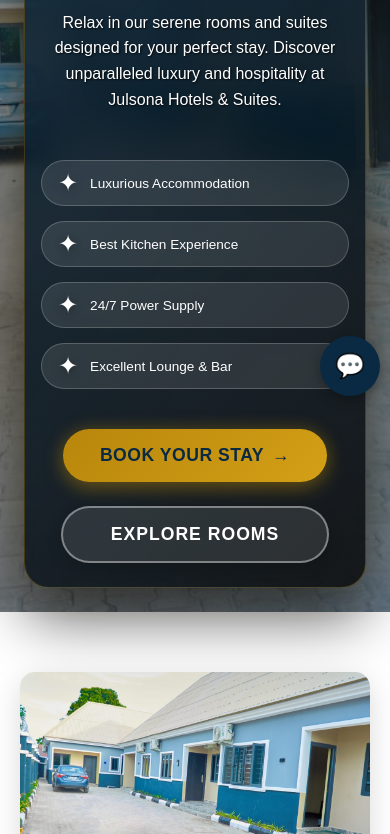
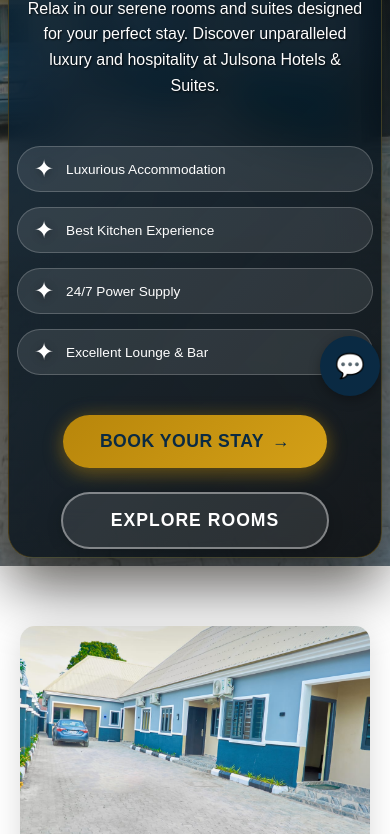
Before and after one commit to Ayar20/julsona-hotel-app, a website: page index.html in a window 390 px wide. Shown: the part 438-1272 px from the top of the page. Drawn offline with Linux system fonts and the light colour scheme.

Commit message:
Further reduce gap between navbar and hotel name on mobile

```diff
--- a/Julsona.css
+++ b/Julsona.css
@@ -513,9 +513,9 @@
     .hero {
         min-height: 100vh;
         height: auto;
-        padding: 1rem;
+        padding: 0.5rem;
         align-items: flex-start;
-        padding-top: 70px;
+        padding-top: 10px;
     }
 
     .hero-title {
@@ -606,7 +606,7 @@
     }
 
     .hero {
-        padding-top: 70px;
+        padding-top: 10px;
     }
 }
 
@@ -2282,8 +2282,9 @@
     .hero-subtitle { font-size: 16px !important; padding: 0 10px; }
 
     .hero-content {
-        margin: 0.5rem;
-        padding: 1.5rem 1rem;
+        margin: 0;
+        padding: 0.5rem;
+        margin-top: 10px;
     }
 
     .brand-title {
```
